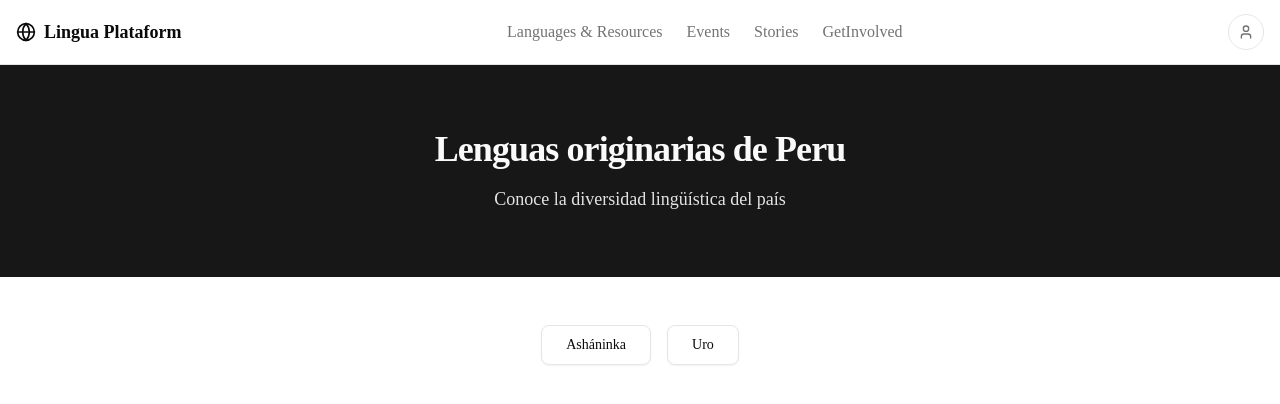
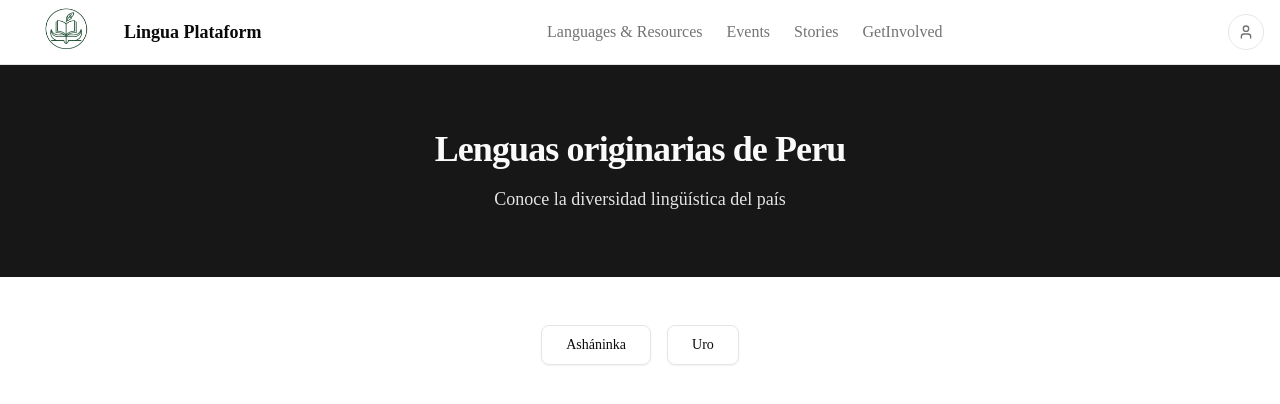
Before and after one commit to ouracademy/living-langs-peru, a Next.js app: page / in a window 1280 px wide. Shown: the top 404 px of the page. Built offline with nearby package versions, Linux system fonts and the light colour scheme.

Commit message:
style: add a logo

```diff
--- a/src/app/page.tsx
+++ b/src/app/page.tsx
@@ -1,9 +1,10 @@
 import Link from "next/link";
-
 import { Button, buttonVariants } from "@/components/ui/button";
 import { languages } from "@/lib/languages";
 import { cn } from "@/lib/utils";
-import { Globe, User } from "lucide-react";
+import { User } from "lucide-react";
+import Image from "next/image";
+
 
 const menuItems = [
   { label: "Languages & Resources", href: "/languages-resources" },
@@ -18,9 +19,14 @@
       <header className="flex sticky top-0 z-50 w-full border-b bg-background/95 backdrop-blur">
         <div className="container mx-auto flex h-16 items-center justify-between px-4">
           <Link href="/" className="flex items-center gap-2 font-bold text-lg">
-            {/* <div> */}
-            <Globe className="h-5 w-5" />
-            {/* </div> */}
+            <Image
+              src="/logo.webp"
+              alt="lingua plataform"
+              width={100}
+              height={100}
+              style={{ height: "auto" }}
+              className="object-contain"
+            />
             <span>Lingua Plataform</span>
           </Link>
 
```
Also changed, not shown: public/logo.webp (added). Lines whose indentation alone changed are shown as unchanged.
